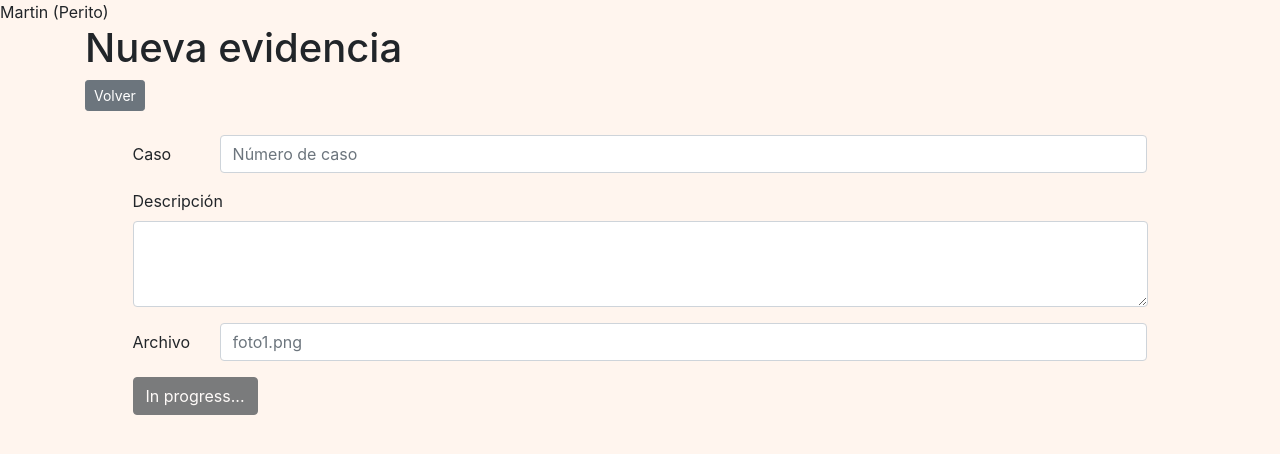
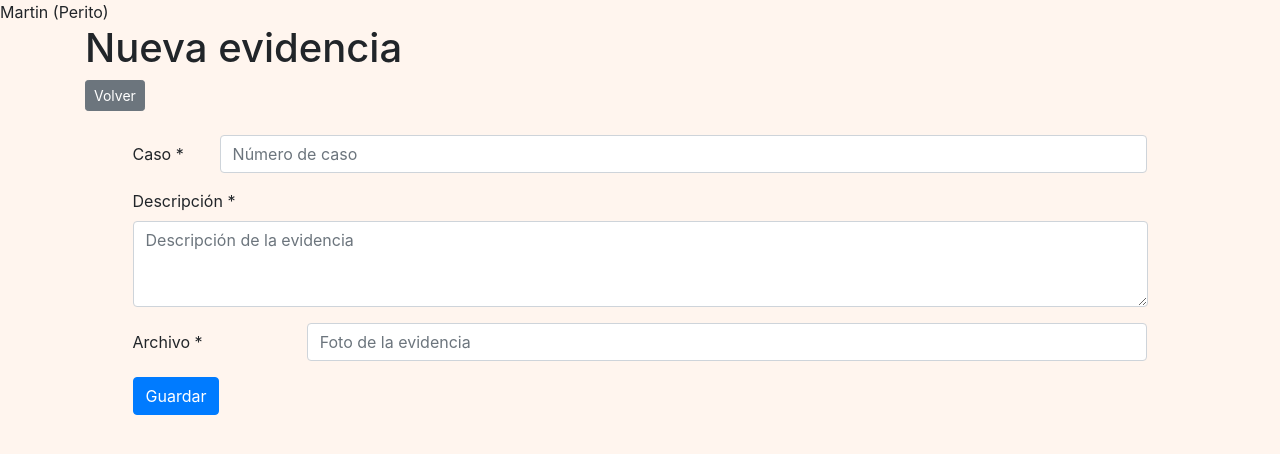
Before and after one commit to chetinchog/GestionForenseFront, a React (Create React App) app: page /evidences/new in a window 1280 px wide. Shown: the top 454 px of the page. Built offline with nearby package versions, Linux system fonts and the light colour scheme.

Commit message:
NewEvidence!

```diff
--- a/package.json
+++ b/package.json
@@ -15,7 +15,8 @@
     "react-dom": "^16.13.0",
     "react-router-dom": "^5.1.2",
     "react-scripts": "3.4.0",
-    "style-loader": "^1.1.3"
+    "style-loader": "^1.1.3",
+    "sweetalert2": "^9.8.2"
   },
   "scripts": {
     "start": "react-scripts start",
--- a/src/App.js
+++ b/src/App.js
@@ -3,7 +3,7 @@ import { BrowserRouter as Router, Route, Switch } from "react-router-dom";
 import "bootstrap/dist/css/bootstrap.min.css";
 import "./style.css";
 
-import SecurityManager from "./Managers/SecurityManager";
+import SecurityManager from "./managers/SecurityManager";
 
 import TopBar from "./components/TopBar";
 import Login from "./components/Login";
--- a/src/Managers/EvidenceManager.js
+++ b/src/Managers/EvidenceManager.js
@@ -1,12 +1,24 @@
-import ENV from "./../config/config";
+import {
+  baseUrl,
+  listEvidence,
+  viewEvidence,
+  newEvidence
+} from "../config/config";
+import Helper from "../lib/helper";
 
 import RequestManager from "./RequestManager";
 
 const getListEvidence = async () =>
-  (await RequestManager.get(ENV.baseUrl + ENV.listEvidence)).data;
+  Helper.Covenant((await RequestManager.get(baseUrl + listEvidence)).data);
 
 const getEvidence = async _id =>
-  (await RequestManager.get(ENV.baseUrl + ENV.viewEvidence + `?_id=${_id}`))
-    .data;
+  Helper.Covenant(
+    (await RequestManager.get(baseUrl + viewEvidence + `?_id=${_id}`)).data
+  );
 
-export default { getListEvidence, getEvidence };
+const setEvidence = async evidence =>
+  Helper.Covenant(
+    (await RequestManager.post(baseUrl + newEvidence, evidence)).data
+  );
+
+export default { getListEvidence, getEvidence, setEvidence };
--- a/src/Managers/RequestManager.js
+++ b/src/Managers/RequestManager.js
@@ -1,6 +1,6 @@
 import axios from "axios";
 
-const get = async url => await axios.get(url);
-const post = async (url, body) => await axios.post(url, body);
+const get = url => axios.get(url);
+const post = (url, body) => axios.post(url, body);
 
 export default { get, post };
--- a/src/components/Evidences/EvidenceNew.js
+++ b/src/components/Evidences/EvidenceNew.js
@@ -28,7 +28,7 @@ class EvidenceNew extends Component {
         <br></br>
         <Row className="justify-content-md-center">
           <Col sm={11}>
-            <EvidenceForm></EvidenceForm>
+            <EvidenceForm {...this.props}></EvidenceForm>
           </Col>
         </Row>
       </Container>
--- a/src/components/Evidences/EvidenceNew/EvidenceForm.js
+++ b/src/components/Evidences/EvidenceNew/EvidenceForm.js
@@ -1,44 +1,114 @@
-import React from "react";
+import React, { Component } from "react";
 import { Form, Button, Col, Row } from "react-bootstrap";
 
-function EvidenceForm() {
-  const handleSubmit = e => {
+import EvidenceFormHandler from "../../../forms/EvidenceFormHandler";
+import Swal from "sweetalert2";
+
+class EvidenceForm extends Component {
+  state = {
+    evidence: {
+      number: "",
+      description: "",
+      image: ""
+    },
+    buttonDisable: false
+  };
+
+  route = path => this.props.history.push(path);
+
+  handleOnChange = e => {
+    const { id, value } = e.target;
+    this.setState(({ evidence }) => ({
+      evidence: { ...evidence, [id]: value }
+    }));
+  };
+
+  handleSubmit = async e => {
+    try {
+      this.setState({ buttonDisable: true });
+      const { evidence } = this.state;
       e.preventDefault();
-    const form = e.currentTarget;
-    console.log("EvidenceForm -> form", form);
+      await EvidenceFormHandler.newEvidence(evidence);
+      Swal.fire({
+        title: "¡Evidencia cargada!",
+        text:
+          "Se cargó correctamente la evidencia para el caso " + evidence.number,
+        icon: "success",
+        confirmButtonText: "Continuar"
+      });
+      this.route("/evidences");
+    } catch (e) {
+      console.log("e", e)
+      Swal.fire({
+        title: "¡Ups!",
+        text: "No se ha podido cargar la evidencia",
+        icon: "error",
+        confirmButtonText: "Entendido"
+      });
+      this.setState({ buttonDisable: false });
+    }
     return false;
   };
 
+  render() {
+    const {
+      evidence: { number, description, image },
+      buttonDisable
+    } = this.state;
     return (
-    <Form onSubmit={handleSubmit}>
+      <Form onSubmit={this.handleSubmit}>
         <Form.Group as={Row} controlId="number">
           <Form.Label column sm="1">
-          Caso
+            Caso *
           </Form.Label>
           <Col sm="11">
-          <Form.Control type="text" placeholder="Número de caso" />
+            <Form.Control
+              required
+              type="text"
+              placeholder="Número de caso"
+              value={number}
+              onChange={this.handleOnChange}
+            />
           </Col>
         </Form.Group>
         <Form.Group controlId="description">
-        <Form.Label>Descripción</Form.Label>
-        <Form.Control as="textarea" rows="3" />
+          <Form.Label>Descripción *</Form.Label>
+          <Form.Control
+            required
+            as="textarea"
+            placeholder="Descripción de la evidencia"
+            rows="3"
+            value={description}
+            onChange={this.handleOnChange}
+          />
         </Form.Group>
-      <Form.Group as={Row} controlId="formBasicCheckbox">
-        <Form.Label column sm="1">
-          Archivo
+        <Form.Group as={Row} controlId="image">
+          <Form.Label column sm="2">
+            Archivo *
           </Form.Label>
-        <Col sm="11">
-          <Form.Control type="text" placeholder="foto1.png" />
+          <Col sm="10">
+            <Form.Control
+              required
+              type="text"
+              placeholder="Foto de la evidencia"
+              value={image}
+              onChange={this.handleOnChange}
+            />
           </Col>
         </Form.Group>
-      {/* <Button variant="primary" type="submit">
-        Guardar
-      </Button> */}
-      <Button variant="dark" disabled type="submit">
-        In progress...
+        <Button
+          disabled={buttonDisable}
+          variant="primary"
+          type="submit"
+          onClick={() => {
+            return false;
+          }}
+        >
+          {buttonDisable ? "Guardando..." : "Guardar"}
         </Button>
       </Form>
     );
   }
+}
 
 export default EvidenceForm;
--- a/src/components/Evidences/EvidenceView/EvidenceView.js
+++ b/src/components/Evidences/EvidenceView/EvidenceView.js
@@ -2,7 +2,7 @@ import React from "react";
 import moment from "moment";
 import { Button } from "react-bootstrap";
 
-import SecurityManager from "../../../Managers/SecurityManager";
+import SecurityManager from "../../../managers/SecurityManager";
 
 function EvidenceView({ evidence }) {
   return (
--- a/src/config/config.js
+++ b/src/config/config.js
@@ -3,13 +3,15 @@ const env = process.env.REACT_APP_NODE_ENV;
 const local = {
   baseUrl: "http://localhost:5001/gestionforense/us-central1",
   listEvidence: "/listevidence",
-  viewEvidence: "/viewevidence"
+  viewEvidence: "/viewevidence",
+  newEvidence: "/newevidence"
 };
 
 const prod = {
   baseUrl: "https://us-central1-gestionforense.cloudfunctions.net",
   listEvidence: "/listevidence",
-  viewEvidence: "/viewevidence"
+  viewEvidence: "/viewevidence",
+  newEvidence: "/newevidence"
 };
 
 const config = {
--- a/src/containers/Evidences/EvidenceTableContainer.js
+++ b/src/containers/Evidences/EvidenceTableContainer.js
@@ -1,6 +1,6 @@
 import React, { Component } from "react";
 
-import EvidenceManager from "../../Managers/EvidenceManager";
+import EvidenceManager from "../../managers/EvidenceManager";
 import EvidenceTable from "../../components/Evidences/EvidenceTable/EvidenceTable";
 import Loading from "../../components/Loading";
 
--- a/src/containers/Evidences/EvidenceViewContainer.js
+++ b/src/containers/Evidences/EvidenceViewContainer.js
@@ -1,6 +1,6 @@
 import React, { Component } from "react";
 
-import EvidenceManager from "../../Managers/EvidenceManager";
+import EvidenceManager from "../../managers/EvidenceManager";
 import EvidenceView from "../../components/Evidences/EvidenceView/EvidenceView";
 import Loading from "../../components/Loading";
 
--- /dev/null
+++ b/src/forms/EvidenceFormHandler.js
@@ -0,0 +1,12 @@
+import EvidenceManager from "../managers/EvidenceManager";
+
+const newEvidence = async evidence =>
+  new Promise(async (resolve, reject) => {
+    try {
+      resolve(await EvidenceManager.setEvidence(evidence));
+    } catch (e) {
+      reject(e);
+    }
+  });
+
+export default { newEvidence };
--- /dev/null
+++ b/src/lib/helper.js
@@ -0,0 +1,16 @@
+const Covenant = (onResolve, onReject) =>
+  new Promise(async (resolve, reject) => {
+    try {
+      if (onResolve) {
+        if (typeof onResolve === "function") resolve(await onResolve());
+        else resolve(await onResolve);
+      } else resolve();
+    } catch (e) {
+      if (onReject) {
+        if (typeof onReject === "function") resolve(await onReject());
+        else resolve(await onReject);
+      } else resolve();
+    }
+  });
+
+export default { Covenant };
```
Also changed, not shown: 1 other file (tests, documents, lock files or other folders). Lines whose indentation alone changed are shown as unchanged.
